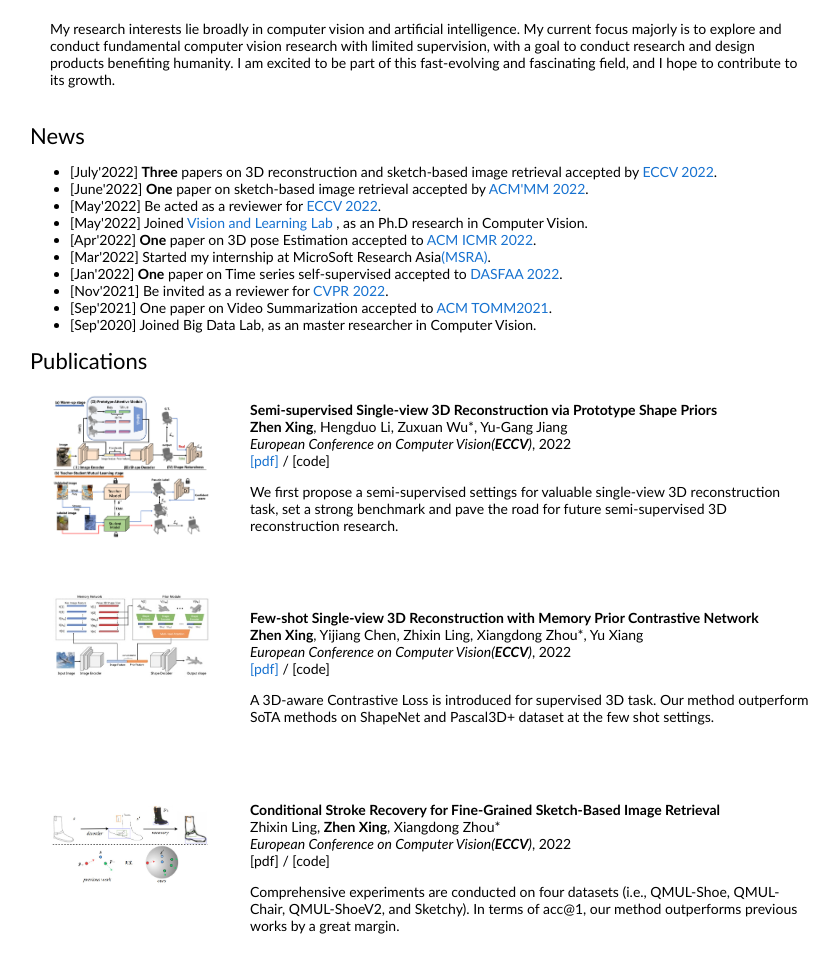
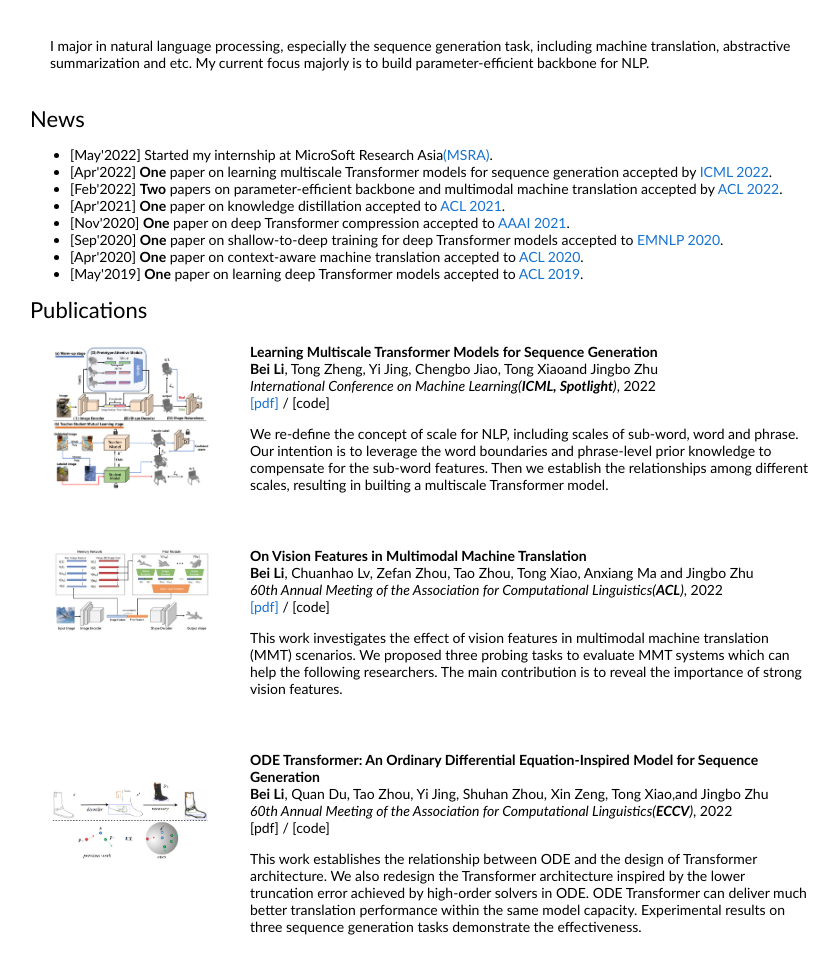
Before and after one commit to libeineu/libeineu.github.io, a plain HTML site: page index.html in a window 1280 px wide. Shown: the part 430-1407 px from the top of the page, without its empty margins (210-1049 px from the left). Drawn offline with Linux system fonts and the light colour scheme.

Commit message:
initial commit

```diff
--- a/index.html
+++ b/index.html
@@ -22,7 +22,7 @@
                 <name>Bei Li</name>
 
               </p>
-              <p>I am a first year Ph.D student at the Department of <a href="https://cs.fudan.edu.cn/">Computer Science</a> at <a href="https://www.fudan.edu.cn/"> Fudan University</a>  , China, where I work at <a href="https://fvl.fudan.edu.cn/main.htm">Vision and Learning Lab </a> under the supervision of Prof. <a href="http://www.yugangjiang.info/">Yu-Gang Jiang</a> and Prof. <a href="http://zxwu.azurewebsites.net/"> Zuxuan Wu</a>.
+              <p>I am a third year Ph.D student at the Department of <a href="http://www.cse.neu.edu.cn/">Computer Science and Technology</a> at <a href="http://www.neu.edu.cn/"> Northeastern University</a>, China. where I work at <a href="https://www.nlplab.com/">Natural Language Processing Lab </a> under the supervision of Prof. <a href="https://www.nlplab.com/members/xiaotong.html">Tong Xiao</a> and Prof. <a href="https://www.nlplab.com/members/zhujingbo.html"> Jingbo Zhu</a>.
               </p>
               <p>
                 At <a href="http://www.tju.edu.cn/">TianJin University </a>, apart from my academics, I work as an undergraduate researcher at the Computer Vision Lab under the supervision of Prof. <a href="https://gpantju.github.io/index/">Gang Pan</a>.
@@ -43,7 +43,7 @@
               </p>
             </td>
             <td style="padding:2.5%;width:40%;max-width:40%">
-              <a href="images/Zhenxing.jpg"><img style="width:100%;max-width:100%" alt="profile photo" src="images/xz.png" class="hoverZoomLink"></a>
+              <a href="images/LiBei.jpg"><img style="width:100%;max-width:100%" alt="profile photo" src="images/libei.png" class="hoverZoomLink"></a>
             </td>
           </tr>
         </tbody></table>
@@ -53,11 +53,8 @@
           <tr>
             <td style="padding:20px;width:100%;vertical-align:middle">
               <p>
-                My research interests lie broadly in computer vision and artificial intelligence.
-                My current focus majorly is to explore and conduct fundamental computer vision
-                research with limited supervision, with a goal to conduct research and design
-                products benefiting humanity. I am excited to be part of this fast-evolving and
-                fascinating field, and I hope to contribute to its growth.
+                I major in natural language processing, especially the sequence generation task, including machine translation, abstractive summarization and etc.
+                My current focus majorly is to build parameter-efficient backbone for NLP.
 
               </p>
             </td>
@@ -67,36 +64,31 @@
         <table style="width:100%;border:0px;border-spacing:0px;border-collapse:separate;margin-right:auto;margin-left:auto;"><tbody>
           <heading>News</heading>
             <ul>
+              <li>
+                [May'2022] Started my internship at MicroSoft Research Asia<a href="https://www.msra.cn/">(MSRA)</a>.
+              </li>
                <li>
-                [July'2022] <strong>Three</strong> papers on 3D reconstruction and sketch-based image retrieval accepted by <a href="https://eccv2022.ecva.net/">ECCV 2022</a>.
+                [Apr'2022] <strong>One</strong> paper on learning multiscale Transformer models for sequence generation accepted by <a href="https://icml.cc/Conferences/2022">ICML 2022</a>.
               </li>
               <li>
-                [June'2022] <strong>One</strong> paper on sketch-based image retrieval accepted by <a href="https://2022.acmmm.org/">ACM'MM 2022</a>.
+                [Feb'2022] <strong>Two</strong> papers on parameter-efficient backbone and multimodal machine translation accepted by <a href="https://www.2022.aclweb.org/">ACL 2022</a>.
               </li>
               <li>
-                [May'2022] Be acted as a reviewer for <a href="https://eccv2022.ecva.net/">ECCV 2022</a>.
+                [Apr'2021] <strong>One</strong> paper on knowledge distillation accepted to <a href="https://2021.aclweb.org/">ACL 2021</a>.
               </li>
               <li>
-                [May'2022] Joined <a href="https://fvl.fudan.edu.cn/main.htm">Vision and Learning Lab </a>, as an Ph.D research in Computer Vision.
+                [Nov'2020] <strong>One</strong> paper on deep Transformer compression accepted to <a href="https://aaai.org/Conferences/AAAI-21/">AAAI 2021</a>.
               </li>
               <li>
-                [Apr'2022] <strong>One</strong> paper on 3D pose Estimation accepted to <a href="https://www.icmr2022.org/">ACM ICMR 2022</a>.
+                [Sep'2020] <strong>One</strong> paper on shallow-to-deep training for deep Transformer models accepted to <a href="https://2020.emnlp.org/">EMNLP 2020</a>.
               </li>
               <li>
-                [Mar'2022] Started my internship at MicroSoft Research Asia<a href="https://www.msra.cn/">(MSRA)</a>.
+                [Apr'2020] <strong>One</strong> paper on context-aware machine translation accepted to <a href="https://2020.aclweb.org/">ACL 2020</a>.
               </li>
               <li>
-                [Jan'2022] <strong>One</strong> paper on Time series self-supervised accepted to <a href="https://www.dasfaa2022.org/">DASFAA 2022</a>.
+                [May'2019] <strong>One</strong> paper on learning deep Transformer models accepted to <a href="https://2019.aclweb.org/">ACL 2019</a>.
               </li>
-              <li>
-                [Nov'2021] Be invited as a reviewer for <a href="https://cvpr2022.thecvf.com/">CVPR 2022</a>.
-              </li>
-              <li>
-                [Sep'2021] One paper on Video Summarization accepted to <a href="https://dl.acm.org/journal/tomm">ACM TOMM2021</a>.
-              </li>
-              <li>
-                [Sep'2020] Joined Big Data Lab, as an master researcher in Computer Vision.
-              </li>
+
 
             </ul>
 
@@ -117,22 +109,19 @@
             </td>
             <td style="padding:20px;width:75%;vertical-align:middle">
 							<!-- <a href="#"> -->
-                <papertitle>Semi-supervised Single-view 3D Reconstruction via Prototype Shape Priors</papertitle>
+                <papertitle>Learning Multiscale Transformer Models for Sequence Generation</papertitle>
               <!-- </a> -->
               <br>
-              <strong>Zhen Xing</strong>,
-              Hengduo Li,
-              Zuxuan Wu*,
-              Yu-Gang Jiang
+              <strong>Bei Li</strong>,
+              Tong Zheng, Yi Jing, Chengbo Jiao, Tong Xiaoand Jingbo Zhu
               <br>
-              <em>European Conference on Computer Vision(<strong>ECCV</strong>)</em>, 2022
+              <em>International Conference on Machine Learning(<strong>ICML, Spotlight</strong>)</em>, 2022
               <br>
 							<!-- <a href="#">[pdf](not aviable)</a> /
 							<a href="#">[code](not aviable)</a>  -->
 							<a href="https://arxiv.org/abs/2209.15383">[pdf]</a> / [code]
               <p></p>
-              <p>We first  propose a semi-supervised settings for valuable single-view 3D reconstruction task,
-                set a strong benchmark and pave the road for future semi-supervised 3D reconstruction research.
+              <p>We re-define the concept of scale for NLP, including scales of sub-word, word and phrase. Our intention is to leverage the word boundaries and phrase-level prior knowledge to compensate for the sub-word features. Then we establish the relationships among different scales, resulting in builting a multiscale Transformer model.
               </p>
             </td>
           </tr>
@@ -146,21 +135,18 @@
             </td>
             <td style="padding:20px;width:75%;vertical-align:middle">
 							<!-- <a href="#"> -->
-                <papertitle>Few-shot Single-view 3D Reconstruction with Memory Prior Contrastive Network</papertitle>
+                <papertitle>On Vision Features in Multimodal Machine Translation</papertitle>
               <!-- </a> -->
               <br>
-              <strong>Zhen Xing</strong>,
-              Yijiang Chen,
-              Zhixin Ling,
-              Xiangdong Zhou*,
-              Yu Xiang
+              <strong>Bei Li</strong>,
+              Chuanhao Lv, Zefan Zhou, Tao Zhou, Tong Xiao, Anxiang Ma and Jingbo Zhu
               <br>
-              <em>European Conference on Computer Vision(<strong>ECCV</strong>)</em>, 2022
+              <em>60th Annual Meeting of the Association for Computational Linguistics(<strong>ACL</strong>)</em>, 2022
               <br>
 							<a href="https://arxiv.org/abs/2208.00183">[pdf]</a> / [code]
 							<!-- <a href="#">[code](not aviable)</a>  -->
               <p></p>
-              <p> A 3D-aware Contrastive Loss is introduced for supervised 3D task. Our method outperform SoTA methods on ShapeNet and Pascal3D+ dataset at the few shot settings.</p>
+              <p> This work investigates the effect of vision features in multimodal machine translation (MMT) scenarios. We proposed three probing tasks to evaluate MMT systems which can help the following researchers. The main contribution is to reveal the importance of strong vision features.</p>
             </td>
           </tr>
 
@@ -173,23 +159,18 @@
             </td>
             <td style="padding:20px;width:75%;vertical-align:middle">
 							<!-- <a href="#"> -->
-                <papertitle>Conditional Stroke Recovery for Fine-Grained
-                  Sketch-Based Image Retrieval
+                <papertitle>ODE Transformer: An Ordinary Differential Equation-Inspired Model for Sequence Generation
                   </papertitle>
               <!-- </a> -->
               <br>
-              Zhixin Ling,
-              <strong>Zhen Xing</strong>,
-              Xiangdong Zhou*
+              <strong>Bei Li</strong>,
+              Quan Du, Tao Zhou, Yi Jing, Shuhan Zhou, Xin Zeng, Tong Xiao,and Jingbo Zhu
               <br>
-              <em>European Conference on Computer Vision(<strong>ECCV</strong>)</em>, 2022
+              <em>60th Annual Meeting of the Association for Computational Linguistics(<strong>ECCV</strong>)</em>, 2022
               <br>
               [pdf] / [code]
               <p></p>
-              <p>Comprehensive experiments are conducted
-                on four datasets (i.e., QMUL-Shoe, QMUL-Chair, QMUL-ShoeV2, and
-                Sketchy). In terms of acc@1, our method outperforms previous works by
-                a great margin.
+              <p>This work establishes the relationship between ODE and the design of Transformer architecture. We also redesign the Transformer architecture inspired by the lower truncation error achieved by high-order solvers in ODE. ODE Transformer can deliver much better translation performance within the same model capacity. Experimental results on three sequence generation tasks demonstrate the effectiveness.
               </p>
             </td>
           </tr>
```
Also changed, not shown: 2 other files.
